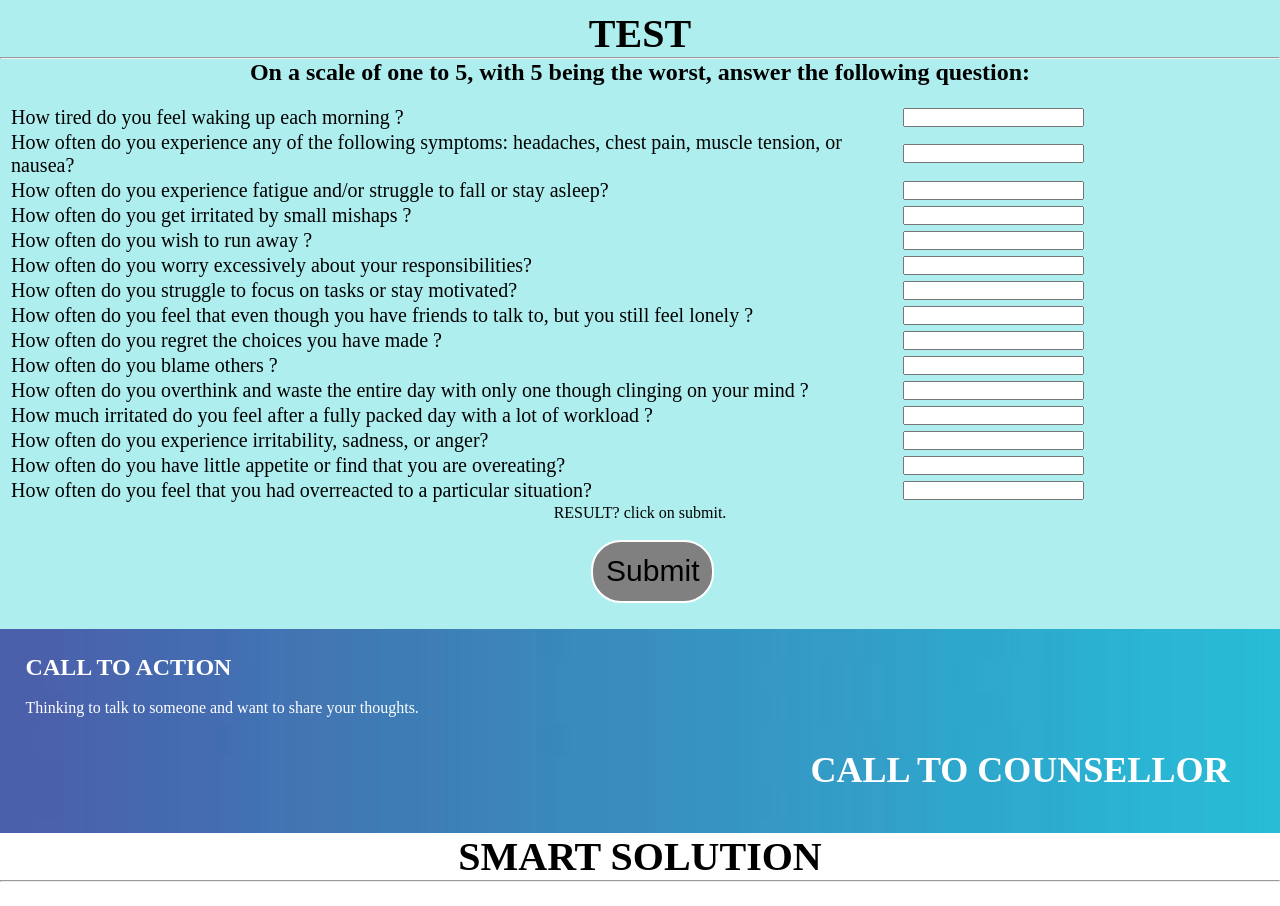
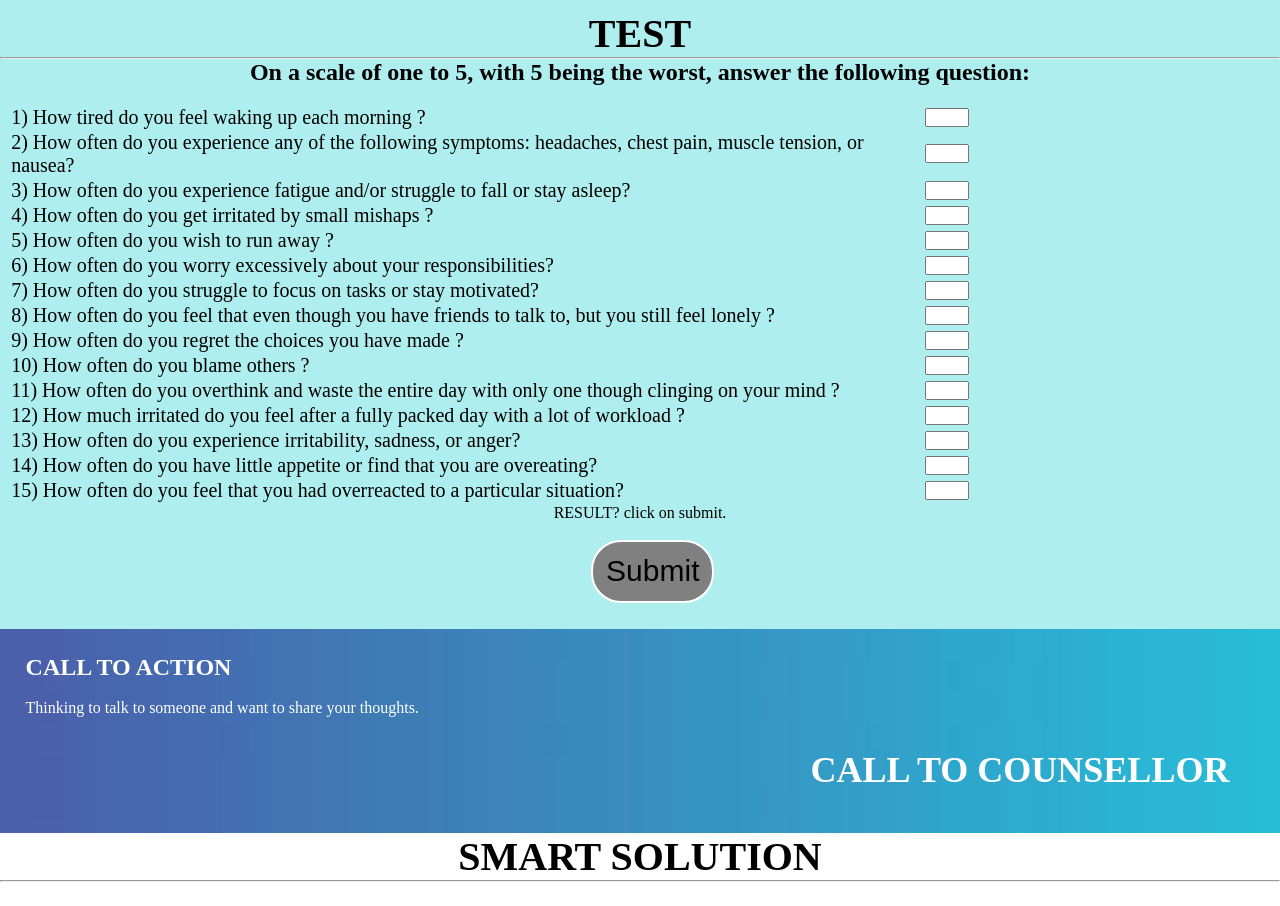
Before and after one commit to ishika1727/Stress-master, a plain HTML site: page index.html in a window 1280 px wide. Shown: the part 3303-4209 px from the top of the page. Drawn offline with nearby package versions, Linux system fonts and the light colour scheme; grey boxes are pictures that could not be loaded.

Commit message:
Improved the scale for the questions

```diff
--- a/index.html
+++ b/index.html
@@ -163,160 +163,160 @@
                                 <form method="POST" id="formtest">
                                         <tr>
                                                 <td>
-                                                        <p class="formtext">How tired do you feel waking up each morning
+                                                        <p class="formtext"> 1) How tired do you feel waking up each morning
                                                                 ?</p>
                                                 </td>
                                                 <td>
-                                                        <input type="number" size=2 maxlength=2 class="formnum">
+                                                        <input type="number" size=2 maxlength=2 class="formnum" min="1" max="5">
                                                 </td>
                                         </tr>
                                         <tr>
                                                 <td>
-                                                        <p class="formtext"> How often do you experience any of the
+                                                        <p class="formtext"> 2) How often do you experience any of the
                                                                 following
                                                                 symptoms: headaches, chest pain, muscle tension, or
                                                                 nausea?</p>
                                                 </td>
                                                 <td>
-                                                        <input type="number" size=2 maxlength=2 class="formnum">
+                                                        <input type="number" size=2 maxlength=2 class="formnum" min="1" max="5">
                                                 </td>
                                         </tr>
                                         <tr>
                                                 <td>
-                                                        <p class="formtext"> How often do you experience fatigue and/or
+                                                        <p class="formtext"> 3) How often do you experience fatigue and/or
                                                                 struggle
                                                                 to fall or stay asleep?</p>
                                                 </td>
                                                 <td>
-                                                        <input type="number" size=2 maxlength=2 class="formnum">
+                                                        <input type="number" size=2 maxlength=2 class="formnum" min="1" max="5">
                                                 </td>
                                         </tr>
 
                                         <tr>
                                                 <td>
-                                                        <p class="formtext">How often do you get irritated by small
+                                                        <p class="formtext"> 4) How often do you get irritated by small
                                                                 mishaps ?
                                                         </p>
                                                 </td>
                                                 <td>
-                                                        <input type="number" size=2 maxlength=2 class="formnum">
+                                                        <input type="number" size=2 maxlength=2 class="formnum" min="1" max="5">
                                                 </td>
                                         </tr>
 
                                         <tr>
                                                 <td>
-                                                        <p class="formtext">How often do you wish to run away ?</p>
+                                                        <p class="formtext"> 5) How often do you wish to run away ?</p>
                                                 </td>
                                                 <td>
-                                                        <input type="number" size=2 maxlength=2 class="formnum">
+                                                        <input type="number" size=2 maxlength=2 class="formnum" min="1" max="5">
                                                 </td>
                                         </tr>
 
                                         <tr>
                                                 <td>
-                                                        <p class="formtext"> How often do you worry excessively about
+                                                        <p class="formtext"> 6) How often do you worry excessively about
                                                                 your
                                                                 responsibilities?</p>
                                                 </td>
                                                 <td>
-                                                        <input type="number" size=2 maxlength=2 class="formnum">
+                                                        <input type="number" size=2 maxlength=2 class="formnum" min="1" max="5">
                                                 </td>
                                         </tr>
 
                                         <tr>
                                                 <td>
-                                                        <p class="formtext"> How often do you struggle to focus on tasks
+                                                        <p class="formtext">7) How often do you struggle to focus on tasks
                                                                 or stay
                                                                 motivated?</p>
                                                 </td>
                                                 <td>
-                                                        <input type="number" size=2 maxlength=2 class="formnum">
+                                                        <input type="number" size=2 maxlength=2 class="formnum" min="1" max="5">
                                                 </td>
                                         </tr>
 
                                         <tr>
                                                 <td>
-                                                        <p class="formtext">How often do you feel that even though you
+                                                        <p class="formtext">8) How often do you feel that even though you
                                                                 have
                                                                 friends to talk to, but you still feel lonely ?</p>
                                                 </td>
                                                 <td>
-                                                        <input type="number" size=2 maxlength=2 class="formnum">
+                                                        <input type="number" size=2 maxlength=2 class="formnum" min="1" max="5">
                                                 </td>
                                         </tr>
 
                                         <tr>
                                                 <td>
-                                                        <p class="formtext">How often do you regret the choices you have
+                                                        <p class="formtext">9) How often do you regret the choices you have
                                                                 made ?
                                                         </p>
                                                 </td>
                                                 <td>
-                                                        <input type="number" size=2 maxlength=2 class="formnum">
+                                                        <input type="number" size=2 maxlength=2 class="formnum" min="1" max="5">
                                                 </td>
                                         </tr>
 
                                         <tr>
                                                 <td>
-                                                        <p class="formtext">How often do you blame others ?</p>
+                                                        <p class="formtext">10) How often do you blame others ?</p>
                                                 </td>
                                                 <td>
-                                                        <input type="number" size=2 maxlength=2 class="formnum">
+                                                        <input type="number" size=2 maxlength=2 class="formnum" min="1" max="5">
                                                 </td>
                                         </tr>
 
                                         <tr>
                                                 <td>
-                                                        <p class="formtext">How often do you overthink and waste the
+                                                        <p class="formtext">11) How often do you overthink and waste the
                                                                 entire day
                                                                 with only one though clinging on your mind ?</p>
                                                 </td>
                                                 <td>
-                                                        <input type="number" size=2 maxlength=2 class="formnum">
+                                                        <input type="number" size=2 maxlength=2 class="formnum" min="1" max="5">
                                                 </td>
                                         </tr>
 
                                         <tr>
                                                 <td>
-                                                        <p class="formtext">How much irritated do you feel after a fully
+                                                        <p class="formtext">12) How much irritated do you feel after a fully
                                                                 packed
                                                                 day with a lot of workload ?</p>
                                                 </td>
                                                 <td>
-                                                        <input type="number" size=2 maxlength=2 class="formnum">
+                                                        <input type="number" size=2 maxlength=2 class="formnum" min="1" max="5">
                                                 </td>
                                         </tr>
 
                                         <tr>
                                                 <td>
-                                                        <p class="formtext"> How often do you experience irritability,
+                                                        <p class="formtext">13) How often do you experience irritability,
                                                                 sadness,
                                                                 or anger?</p>
                                                 </td>
                                                 <td>
-                                                        <input type="number" size=2 maxlength=2 class="formnum">
+                                                        <input type="number" size=2 maxlength=2 class="formnum" min="1" max="5">
                                                 </td>
                                         </tr>
 
                                         <tr>
                                                 <td>
-                                                        <p class="formtext"> How often do you have little appetite or
+                                                        <p class="formtext">14) How often do you have little appetite or
                                                                 find that
                                                                 you are overeating?</p>
                                                 </td>
                                                 <td>
-                                                        <input type="number" size=2 maxlength=2 class="formnum">
+                                                        <input type="number" size=2 maxlength=2 class="formnum" min="1" max="5">
                                                 </td>
                                         </tr>
 
                                         <tr>
                                                 <td>
-                                                        <p class="formtext">How often do you feel that you had
+                                                        <p class="formtext">15) How often do you feel that you had
                                                                 overreacted to a
                                                                 particular situation?</p>
                                                 </td>
                                                 <td>
-                                                        <input type="number" size=2 maxlength=2 class="formnum">
+                                                        <input type="number" size=2 maxlength=2 class="formnum" min="1" max="5">
                                                 </td>
                                         </tr>
                                 </form>
```
